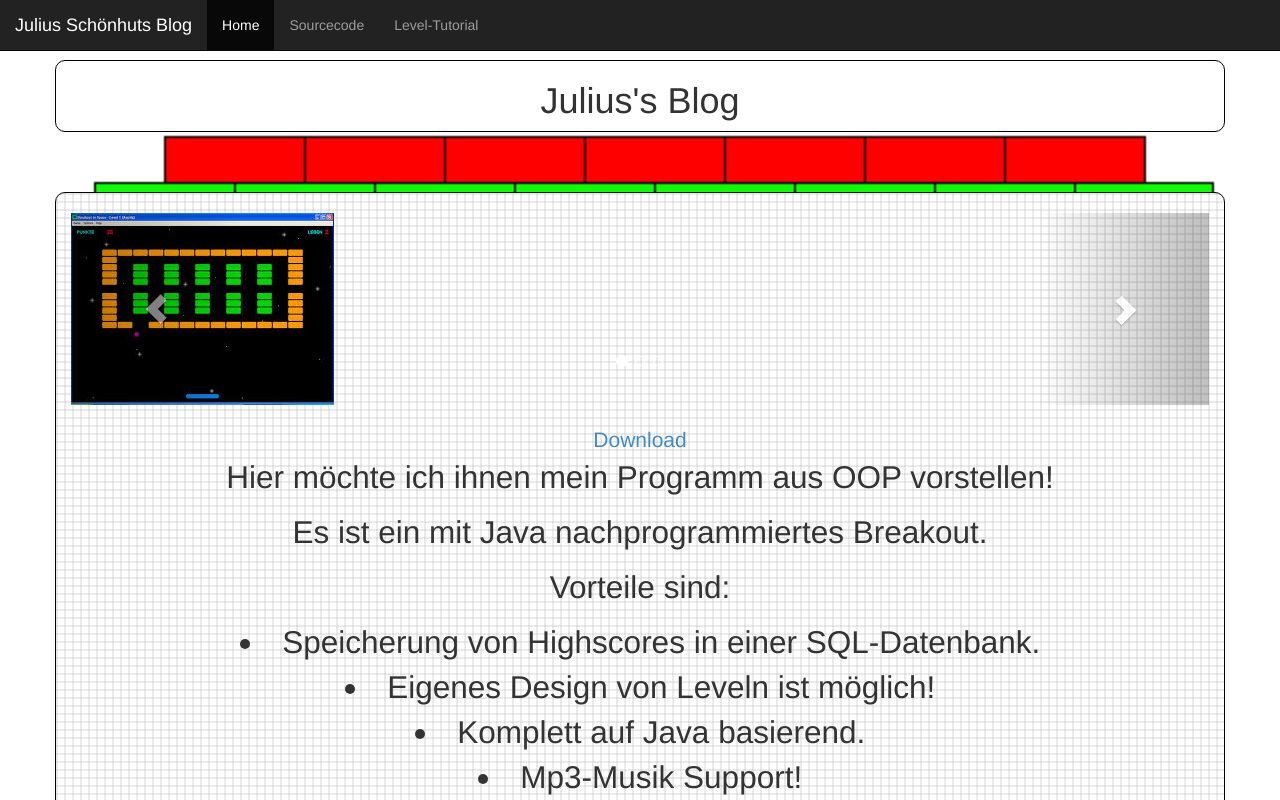
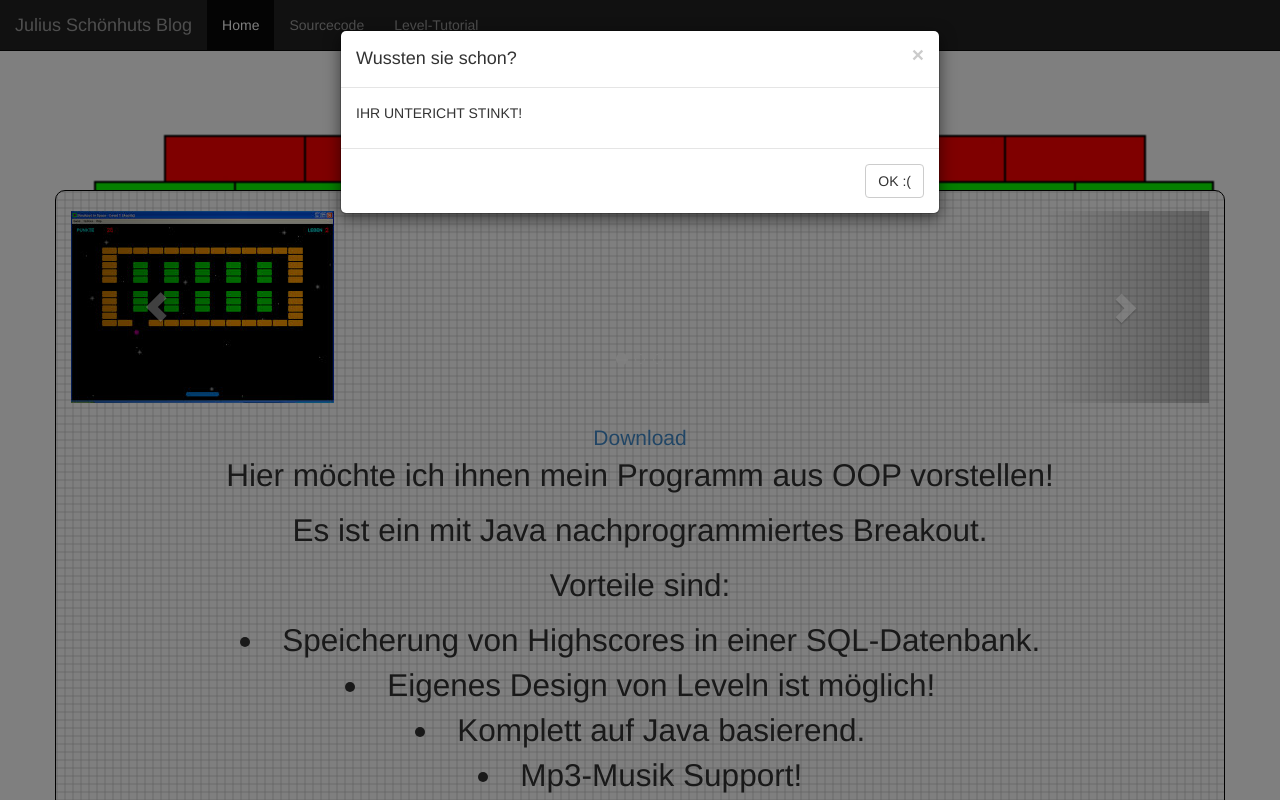
Before and after one commit to jsnh19/first_web, a plain HTML site: page index.html in a window 1280 px wide. Shown: the top 800 px of the page. Drawn offline with nearby package versions, Linux system fonts and the light colour scheme.

Commit message:
Added a modal

```diff
--- a/css/style.css
+++ b/css/style.css
@@ -82,5 +82,6 @@
 }
 #headcontainer{
 	text-align: center;
+	border: 0px;
 	background-image: url("");
 }
--- a/index.html
+++ b/index.html
@@ -20,10 +20,28 @@
 <script src="http://ajax.googleapis.com/ajax/libs/jquery/1.11.1/jquery.min.js"></script>
 <script type="text/javascript" src="js/bootstrap.min.js"></script>
 <script src="js/loadText.js"></script>
-
 </head>
 
 <body class="body">
+
+<!-- Modal -->
+<div class="modal fade" id="myModal" tabindex="-1" role="dialog" aria-labelledby="myModalLabel" aria-hidden="true">
+  <div class="modal-dialog">
+    <div class="modal-content">
+      <div class="modal-header">
+        <button type="button" class="close" data-dismiss="modal"><span aria-hidden="true">&times;</span><span class="sr-only">Close</span></button>
+        <h4 class="modal-title" id="myModalLabel">Wussten sie schon?</h4>
+      </div>
+      <div class="modal-body">
+        <p>IHR UNTERICHT STINKT!</p>
+      </div>
+      <div class="modal-footer">
+        <button type="button" class="btn btn-default" data-dismiss="modal">OK :(</button>
+      </div>
+    </div>
+  </div>
+</div>
+</script>
 
     <nav class="navbar navbar-inverse navbar-fixed-top" role="navigation">
 
@@ -41,7 +59,6 @@
             <li id="home" class="active"><a href="#">Home</a></li>
             <li id="sourcecode"><a href="#">Sourcecode</a></li>
             <li id="Level-Tutorial"><a href="#">Level-Tutorial</a></li>
-
           </ul>
         </div><!--/.nav-collapse -->
 
@@ -58,6 +75,7 @@
 
 		<div class="blog-text" id="blog-text"></div>
 
+		<script type="text/javascript">$("#myModal").modal("toggle");</script>
 		<script>$("#blog-text").load("text/latest.html");</script>
 
 	</div>
```
